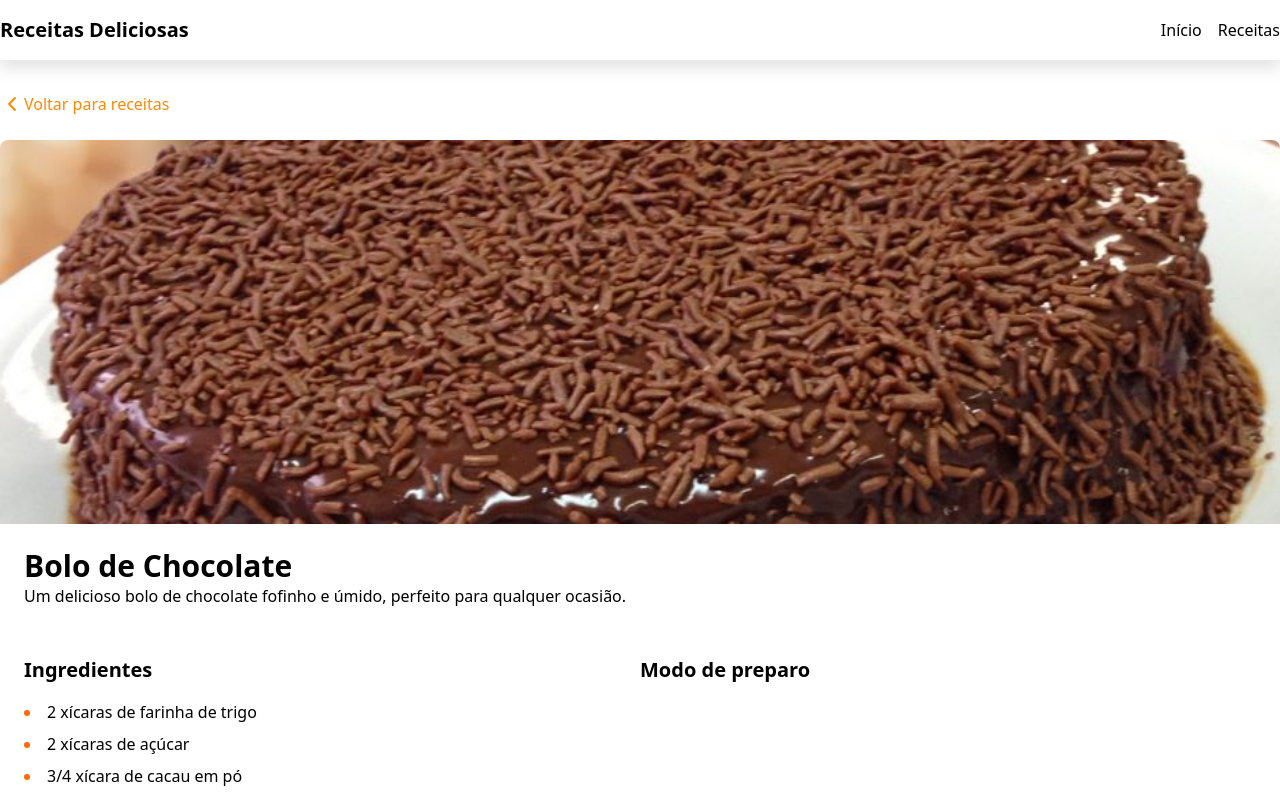
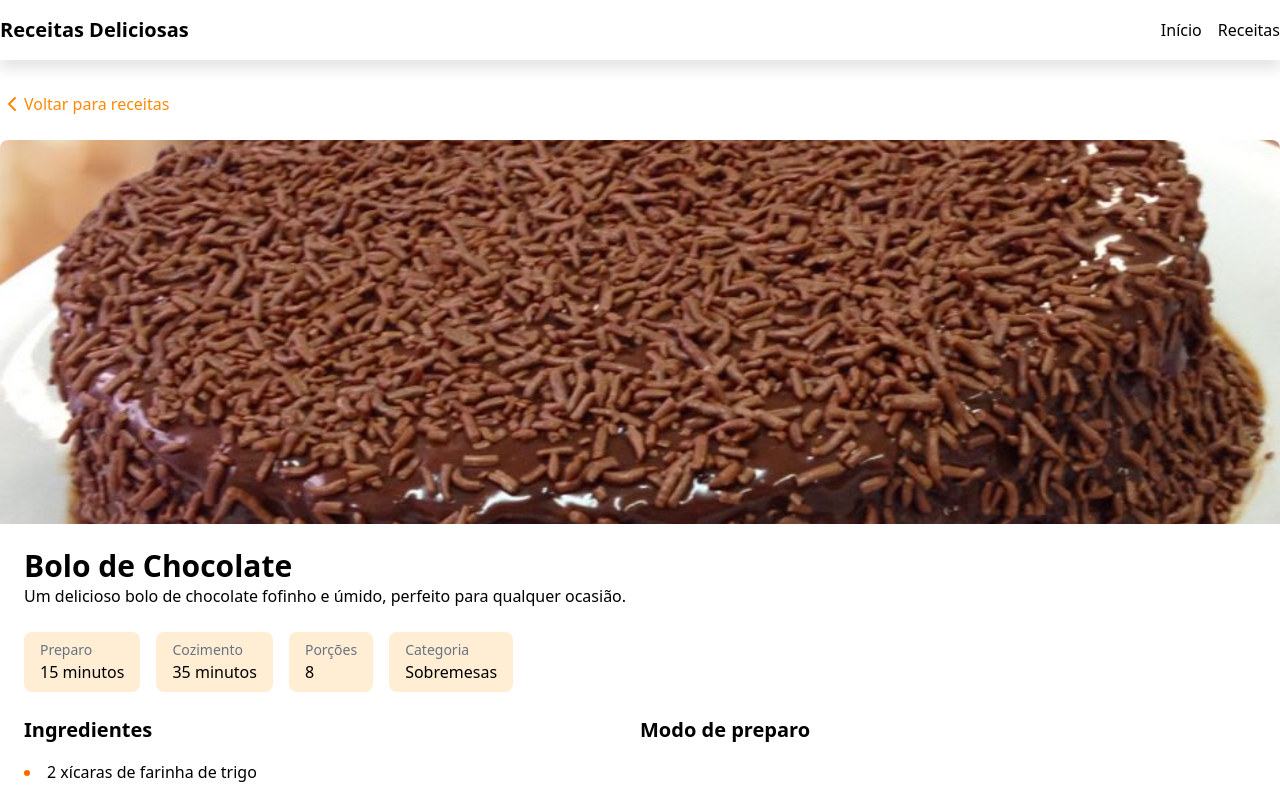
Before and after one commit to lumaiasl/pagina-receita, a Next.js app: page /receitas/1 in a window 1280 px wide. Shown: the top 796 px of the page. Built offline with nearby package versions, Linux system fonts and the light colour scheme.

Commit message:
feat: componente de InfoPill adicionado na pagina de receita

```diff
--- a/src/app/receitas/[id]/page.tsx
+++ b/src/app/receitas/[id]/page.tsx
@@ -3,6 +3,7 @@
 import { ChevronLeft } from "lucide-react"
 import { notFound } from "next/navigation"
 import { recipes } from "@/lib/data"
+import InfoPill from "@/components/InfoPill"
 
 interface RecipePageProps {
     params: Promise<{
@@ -44,7 +45,11 @@
                                 <p>{recipe.description}</p>
                             </div>
 
-                            <div className="flex">
+                            <div className="flex gap-4">
+                                <InfoPill title="Preparo" info={recipe.prepTime} />
+                                <InfoPill title="Cozimento" info={recipe.cookTime} />
+                                <InfoPill title="Porções" info={recipe.servings} />
+                                <InfoPill title="Categoria" info={recipe.category} />
 
                             </div>
 
--- /dev/null
+++ b/src/components/InfoPill/index.tsx
@@ -0,0 +1,13 @@
+interface InfoPillProps {
+    title: string,
+    info: string | number;
+}
+
+export default function InfoPill({title, info}: InfoPillProps){
+    return(
+        <div className="rounded-lg bg-orange-100 px-4 py-2 w-fit">
+            <p className="text-sm text-gray-500">{title}</p>
+            <p className="font-medium">{info}</p>
+        </div>
+    )
+}
```
